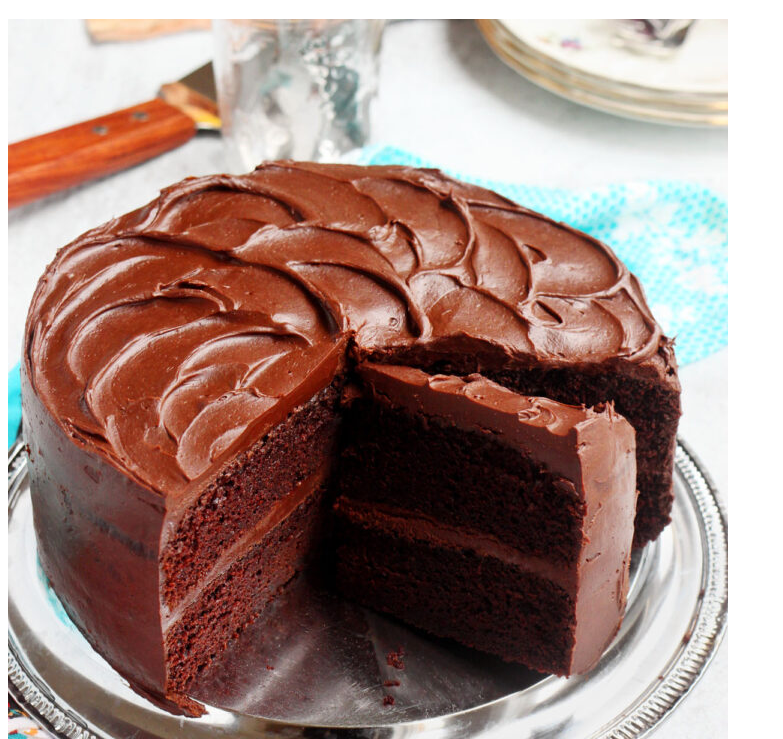
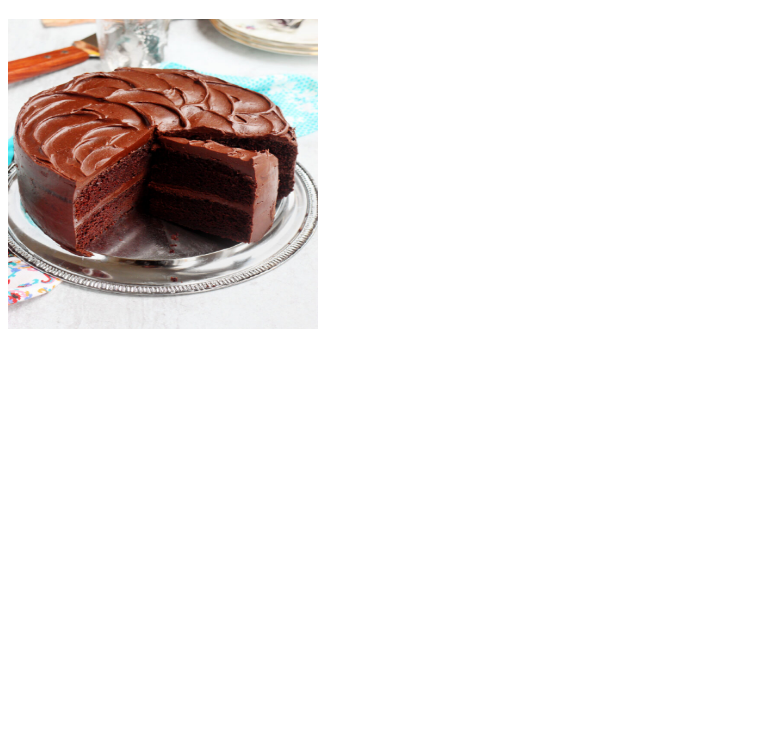
Before and after one commit to 7eebs/recipies, a plain HTML site: page odin-recipies/cake.html in a window 1280 px wide. Shown: the part 61-800 px from the top of the page, without its empty margins (0-783 px from the left). Drawn offline with Linux system fonts and the light colour scheme.

Commit message:
alt text, length and width  was added to the image

```diff
--- a/odin-recipies/cake.html
+++ b/odin-recipies/cake.html
@@ -7,6 +7,11 @@
   </head>
   <body>
     <h1>Chocolate cake recipie</h1>
-    <img src="../images/cake.jpg" />
+    <img
+      src="../images/cake.jpg"
+      alt="image of a chocolate cake"
+      width="310"
+      height="310"
+    />
   </body>
 </html>
```
